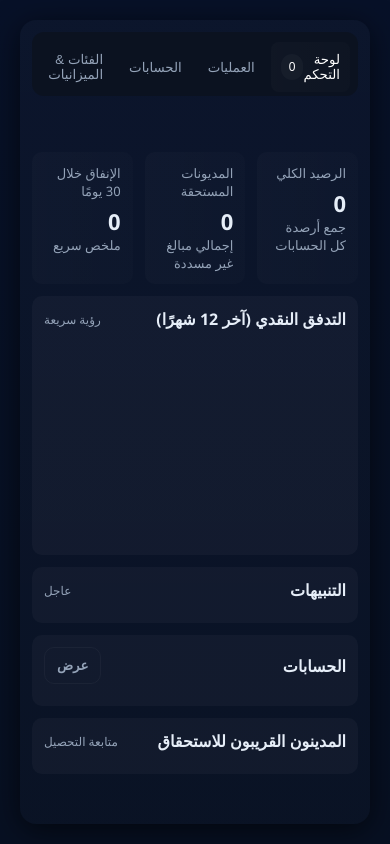
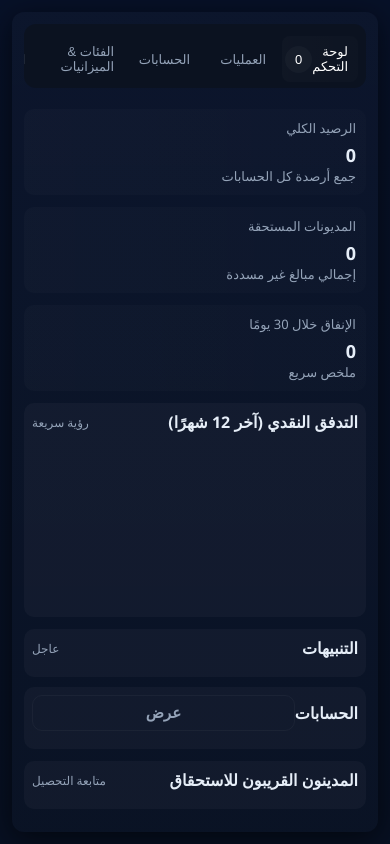
Before and after one commit to akdo3/Money, a plain HTML site: page index.html in a window 390 px wide. Drawn offline with nearby package versions, Linux system fonts and the light colour scheme; a script that the page names is missing.

Commit message:
Update style.css

```diff
--- a/style.css
+++ b/style.css
@@ -1,4 +1,4 @@
-    :root{
+:root{
       --bg:#0f172a; --card:#0b1220; --muted:#94a3b8; --accent:#06b6d4; --danger:#ef4444;
       --glass: rgba(255,255,255,0.03);
       --radius: 12px;
@@ -150,3 +150,61 @@ select { white-space: nowrap; overflow: hidden; text-overflow: ellipsis; }
     .link{color:var(--accent);cursor:pointer;text-decoration:underline}
     .search{display:flex;gap:8px}
     .search input{padding:8px;border-radius:8px;background:transparent;border:1px solid rgba(255,255,255,0.03);width:100%}
+
+    /* Mobile / small-screen improvements */
+@media (max-width: 600px) {
+  body{padding:12px}
+  .app{padding:12px; border-radius:12px; gap:10px; min-height:unset;}
+  .app { grid-template-columns: 1fr; }
+  .sidebar{flex-direction:row; align-items:center; height:64px; padding:8px; gap:8px; overflow:auto}
+  .nav{flex-direction:row; gap:6px}
+  .nav button{padding:10px 12px; font-size:14px; min-width:70px}
+  .brand{display:none}
+
+  .main{gap:10px}
+  .top-row{flex-direction:column}
+  .top-row .stat{padding:10px}
+  .stat .value{font-size:18px}
+
+  .grid-2{grid-template-columns:1fr; gap:10px}
+
+  /* make cards and inputs roomier for touch */
+  .card{padding:10px}
+  .btn{padding:12px 14px; font-size:15px}
+  .btn.ghost{padding:10px 12px}
+
+  /* tables become horizontally scrollable instead of squeezing */
+  .card > table, table { display:block; width:100%; overflow:auto; -webkit-overflow-scrolling:touch; }
+  th, td { white-space:nowrap; min-width:120px; padding:10px; text-align:right; font-size:14px; }
+
+  /* modal adapts to viewport */
+  .modal{width:96%; padding:12px; max-width:600px}
+  .modal .row{flex-direction:column}
+  .modal .col{width:100%}
+  input, textarea, select{font-size:15px; padding:10px}
+
+  /* canvas responsive */
+  canvas{width:100% !important; height:auto !important; max-height:300px}
+
+  /* improve badges and small text */
+  .badge{padding:6px 10px; font-size:13px}
+  .small{font-size:12px}
+  .muted{font-size:13px}
+
+  /* increase hit area for table actions */
+  .table-actions button{padding:8px 10px; font-size:13px}
+
+  /* sidebar quick actions stack on very small */
+  .sidebar .quick-actions{flex-direction:row; gap:6px}
+}
+
+/* Very small phones */
+@media (max-width: 420px) {
+  .nav button{font-size:13px; padding:8px 10px}
+  th, td { min-width:140px; font-size:13px; padding:10px 8px; }
+  .logo{width:36px;height:36px;font-size:16px}
+  .search input{min-width:80px}
+  .card{padding:8px}
+  .btn{width:100%;padding:10px 12px;font-size:15px}
+  .btn.ghost{padding:8px 10px}
+}
```
